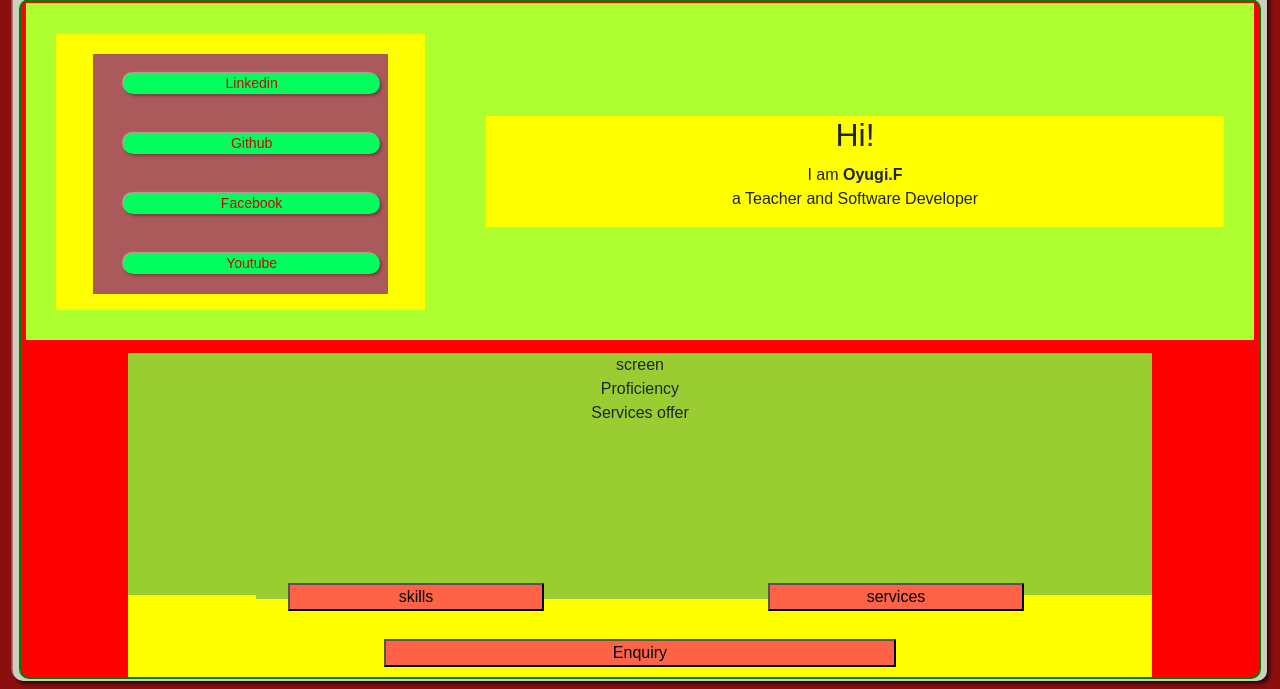
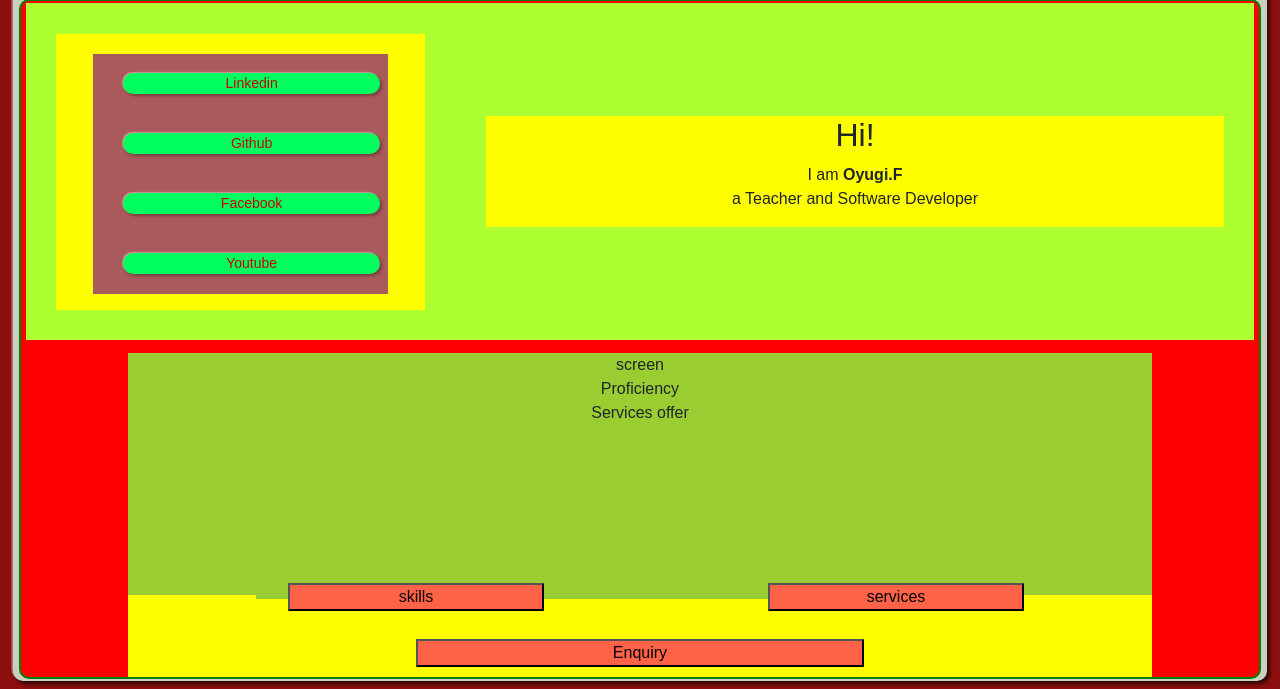
Before and after one commit to OyugiFelix/mywebsite, a Django app: page / in a window 1280 px wide. Shown: the part 111-800 px from the top of the page. Run offline with Django 3.2, Linux system fonts and the light colour scheme.

Commit message:
Update styles.css

```diff
--- a/connect/static/styles.css
+++ b/connect/static/styles.css
@@ -212,7 +212,7 @@ body{
 }
 #enquiry{
     background-color: tomato;
-    width: 40vw;
+    width: 35vw;
     margin-bottom: 10px;
 }
 
```
